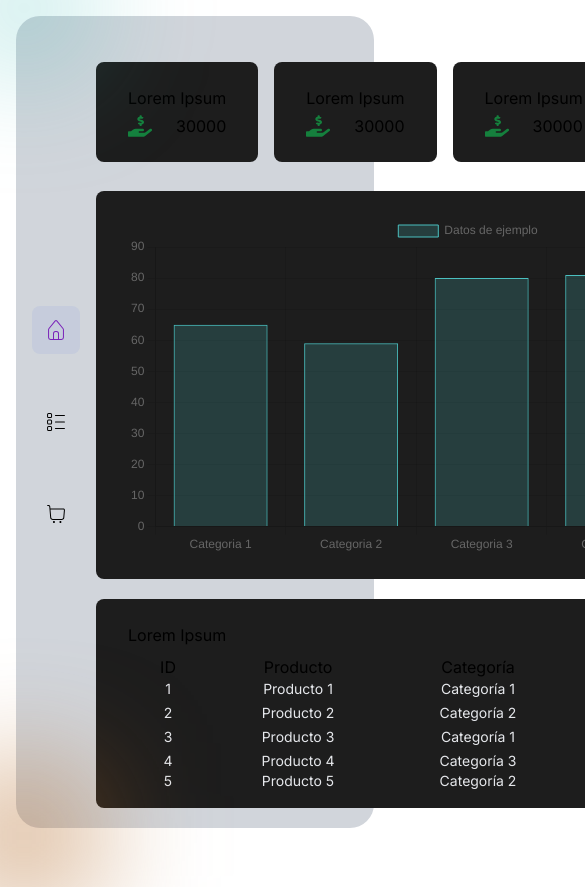
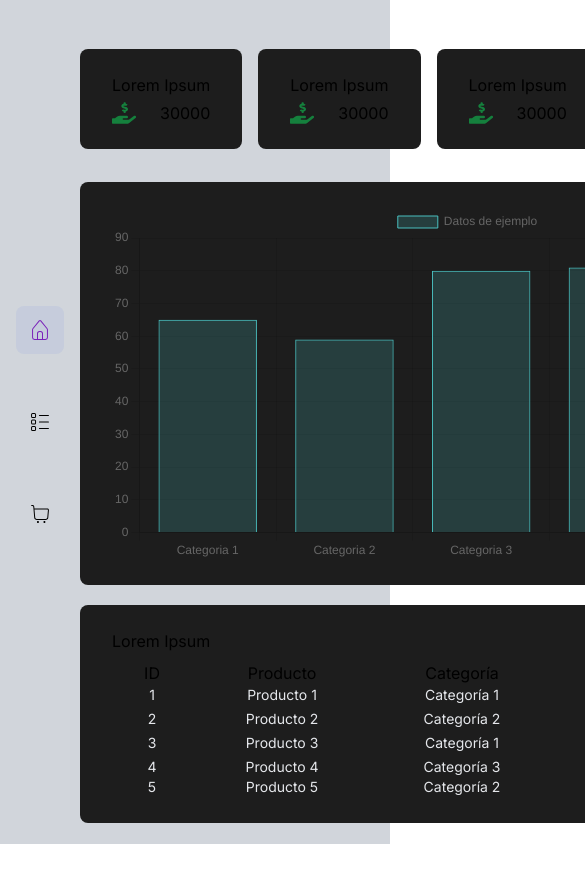
Before and after one commit to DansPlaying/inventory-managment, a Next.js app: page / in a window 390 px wide. Shown: the top 887 px of the page, 585 px wide, since content can reach past the window. After the commit the page ends 844 px from the top, so only its background shows below. Built offline with nearby package versions, Linux system fonts and the light colour scheme.

Commit message:
fix: Resolve Responsive Height Issues

```diff
--- a/src/app/layout.tsx
+++ b/src/app/layout.tsx
@@ -19,11 +19,11 @@ export default function RootLayout({
   children: React.ReactNode
 }) {
   return (
-    <html lang="en">
-      <body className={`${inter.className} h-screen p-4 bg-light flex dark:bg-black text-black  dark:text-primary`}>
-        <div className='bg-gray-300 dark:bg-dark rounded-3xl h-full w-full md:overflow-hidden relative'>
-          <div className='border rounded absolute blur-3xl w-[118px] h-[102px] bg-radial-gradient-blue top-[-59px] left-[-51px]'></div>
-          <div className='border rounded absolute blur-3xl w-[118px] h-[102px] bg-radial-gradient-yellow bottom-[-59px] left-[-51px]'></div>
+    <html lang="en" className='min-h-screen'>
+      <body className={`${inter.className} min-h-screen md:p-4 bg-light flex dark:bg-black text-black  dark:text-primary`}>
+        <div className='h-auto w-full bg-gray-300 dark:bg-dark md:rounded-3xl md:overflow-hidden relative'>
+          <div className='hidden md:block border rounded absolute blur-3xl w-[118px] h-[102px] bg-radial-gradient-blue top-[-59px] left-[-51px]'></div>
+          <div className='hidden md:block border rounded absolute blur-3xl w-[118px] h-[102px] bg-radial-gradient-yellow bottom-[-59px] left-[-51px]'></div>
           <div className='grid grid-cols-main-layout h-full'>
             <SideNav />
             {children}
@@ -33,24 +33,3 @@ export default function RootLayout({
     </html>
   )
 }
-
-// export default function RootLayout({
-//   children,
-// }: {
-//   children: React.ReactNode
-// }) {
-//   return (
-//     <html lang="en">
-//       <body className={`${inter.className}  h-full min-h-screen p-4 bg-light flex dark:bg-black text-black  dark:text-primary`}>
-//         <div className='bg-gray-300 dark:bg-dark rounded-3xl h-full w-full md:overflow-hidden relative'>
-//           <div className='border rounded absolute blur-3xl w-[118px] h-[102px] bg-radial-gradient-blue top-[-59px] left-[-51px]'></div>
-//           <div className='border rounded absolute blur-3xl w-[118px] h-[102px] bg-radial-gradient-yellow bottom-[-59px] left-[-51px]'></div>
-//           <div className='grid grid-cols-main-layout h-full'>
-//             <SideNav />
-//             {children}
-//           </div>
-//         </div>
-//       </body>
-//     </html>
-//   )
-// }
```
